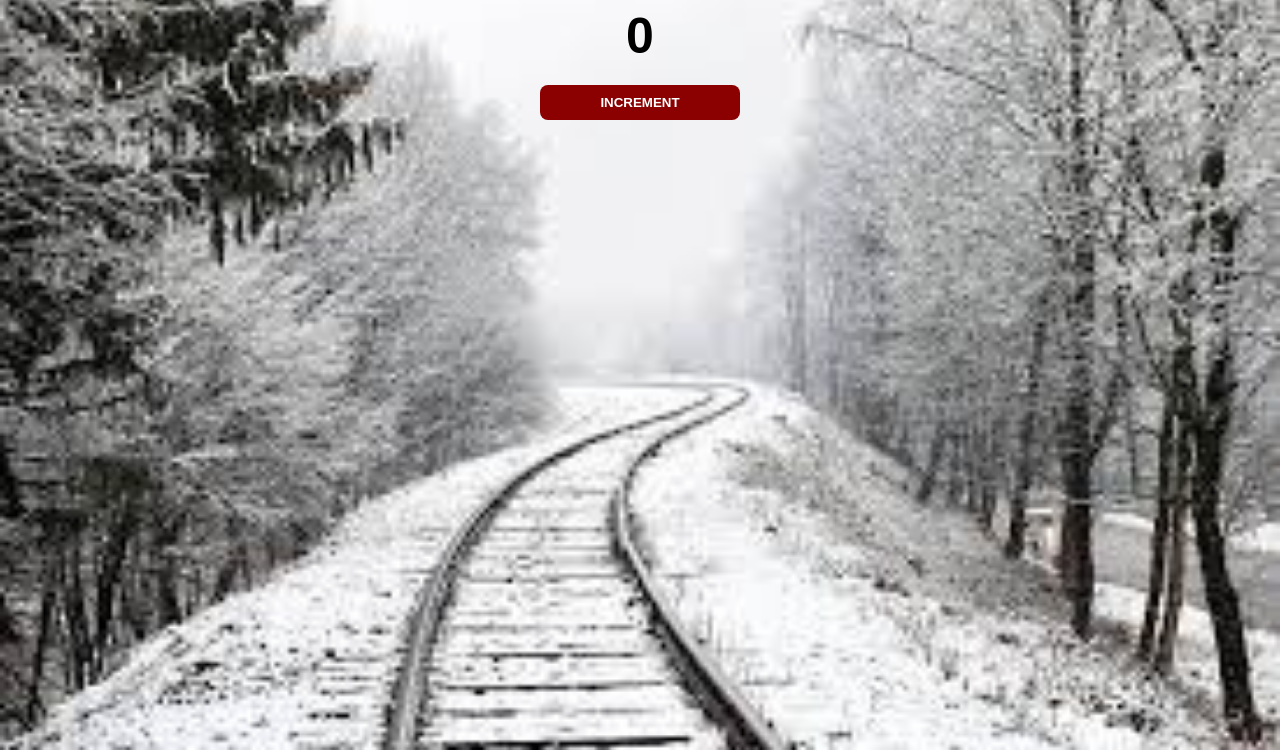
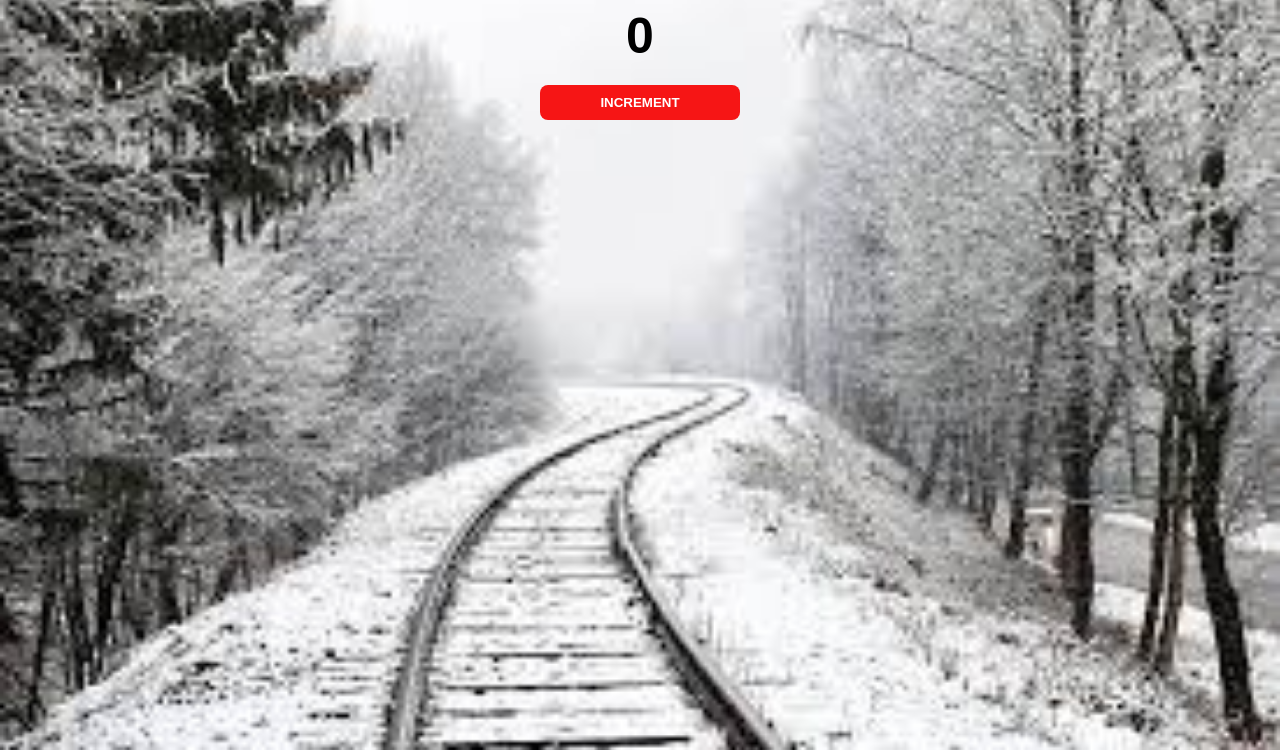
Before and after one commit to Sreehari0o4/peopleCounter, a plain HTML site: page index.html in a window 1280 px wide. Shown: the part 50-800 px from the top of the page. Drawn offline with Linux system fonts and the light colour scheme.

Commit message:
Changed color

```diff
--- a/styles.css
+++ b/styles.css
@@ -32,5 +32,5 @@ button{
 }
 
 #increment-btn {
-    background: darkred;
+    background: rgb(246, 21, 21);
 }
```
